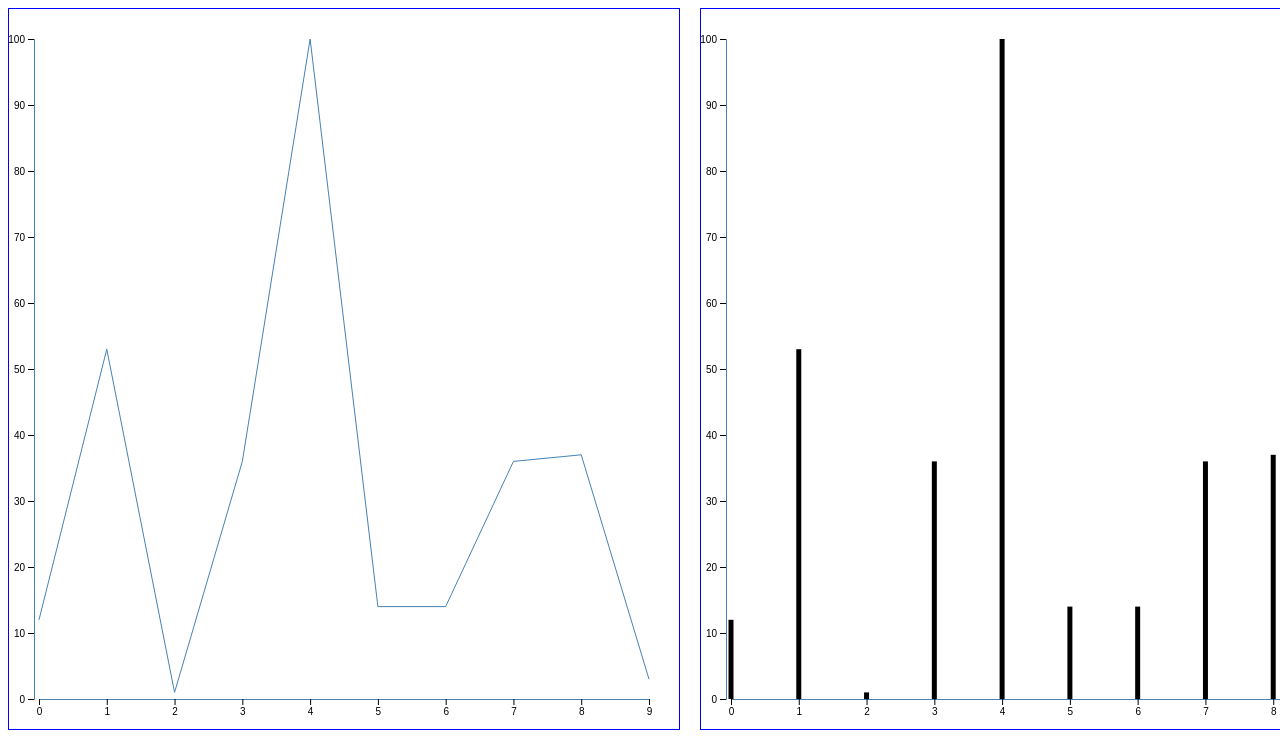
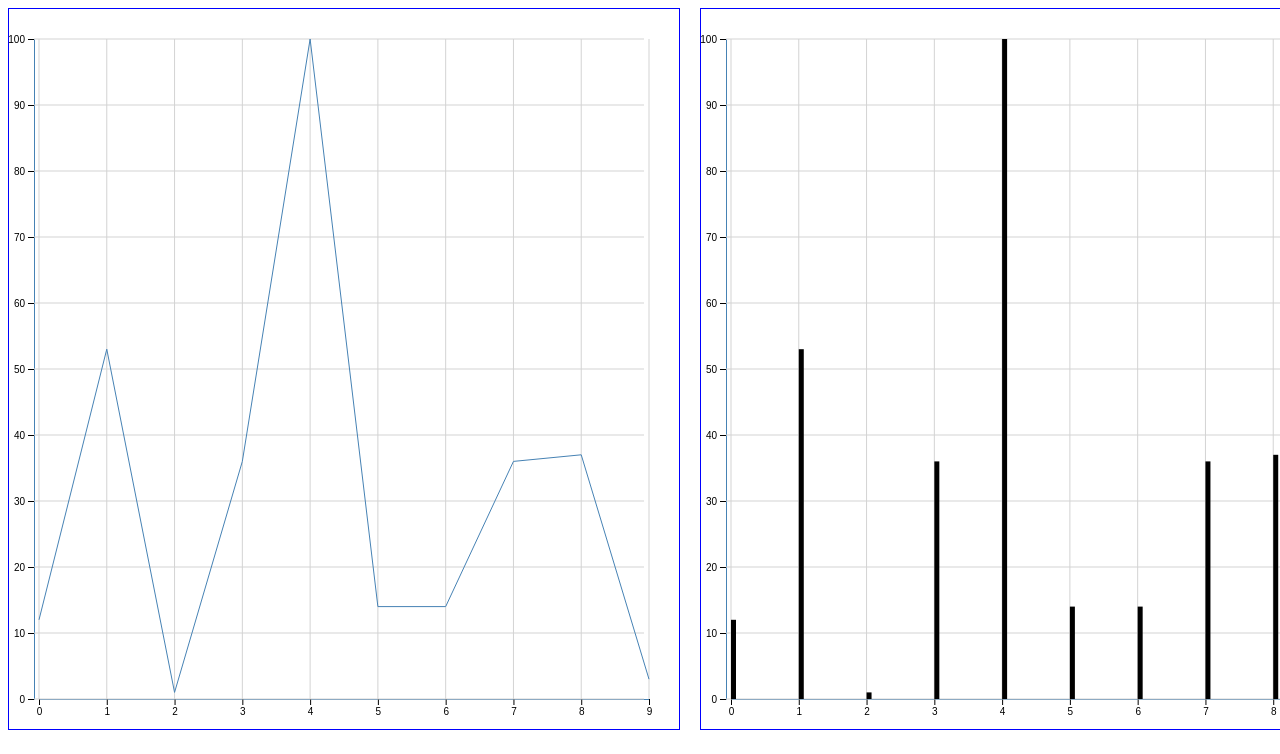
Before and after one commit to PrasunPK/visualization, a plain HTML site: page liveChart/index.html in a window 1280 px wide. Shown: the top 754 px of the page. Drawn offline with nearby package versions, Linux system fonts and the light colour scheme.

Commit message:
updating the bars rather drawing it again

```diff
--- a/liveChart/styles.css
+++ b/liveChart/styles.css
@@ -13,6 +13,10 @@ path {
     fill: none;
 }
 
+.grid{
+    stroke: lightgrey;
+}
+
 #line-chart{
     float: left;
 }
--- a/liveChart/visualize.js
+++ b/liveChart/visualize.js
@@ -1,6 +1,3 @@
-var translate = function (x, y) {
-    return "translate(" + x + "," + y + ")";
-};
 var RANGE = 10;
 const UPPER_LIMIT = 100;
 const LOWER_LIMIT = 0;
@@ -24,6 +21,10 @@ var getLastRandomNumbers = function () {
     randomNumbers.push(_.random(0, 100));
     randomNumbers.shift(1);
     return randomNumbers;
+};
+
+var translate = function (x, y) {
+    return "translate(" + x + "," + y + ")";
 };
 
 var populateLineChart = function (svg, randomNumbers, xScale, yScale) {
@@ -52,13 +53,26 @@ var populateBarChart = function populateBarChart(svg, randomNumbers, xScale, ySc
         })
         .attr('width', width)
         .attr('x', function (d, i) {
-            return xScale(i) - (width/2);
+            return xScale(i);
         })
         .attr('y', function (d) {
             return yScale(d);
         })
         .attr('transform', translate(MARGIN, MARGIN))
         .classed('rect', true);
+
+    svg.selectAll('rect').exit().remove();
+};
+
+var updateBarChart = function (svg, randomNumbers, yScale) {
+    svg.selectAll('rect')
+        .data(randomNumbers)
+        .attr('height', function (d) {
+            return INNER_HEIGHT - yScale(d);
+        })
+        .attr('y', function (d) {
+            return yScale(d);
+        });
 };
 
 var initializeChart = function (xAxis, yAxis, div) {
@@ -71,16 +85,32 @@ var initializeChart = function (xAxis, yAxis, div) {
         .call(xAxis)
         .classed('xAxis', true);
 
+    svg.selectAll('.xAxis .tick')
+        .append('line')
+        .attr('x1', 0)
+        .attr('y1', 0)
+        .attr('x2', 0)
+        .attr('y2', -INNER_HEIGHT)
+        .classed('grid', true);
+
     svg.append('g')
-        .attr('transform', translate(MARGIN-5, MARGIN))
+        .attr('transform', translate(MARGIN - 5, MARGIN))
         .call(yAxis)
         .classed('yAxis', true);
+
+    svg.selectAll('.yAxis .tick')
+        .append('line')
+        .attr('x1', 0)
+        .attr('y1', 0)
+        .attr('x2', INNER_WIDTH)
+        .attr('y2', 0)
+        .classed('grid', true);
+
     return svg;
 };
 
-var removeChartIfExists = function (svgForLine, svgForBar) {
-    svgForLine.selectAll('.path').remove();
-    svgForBar.selectAll('.rect').remove();
+var removeChartIfExists = function (svg) {
+    svg.selectAll('.path').remove();
 };
 
 var loadChart = function () {
@@ -98,14 +128,15 @@ var loadChart = function () {
     var svgForLine = initializeChart(xAxis, yAxis, '#line-chart');
     var svgForBar = initializeChart(xAxis, yAxis, '#bar-chart');
 
+    populateBarChart(svgForBar, randomNumbers, xScale, yScale);
+
     setInterval(function () {
         var randomNumbers = getLastRandomNumbers();
 
-        removeChartIfExists(svgForLine, svgForBar);
+        removeChartIfExists(svgForLine);
 
         populateLineChart(svgForLine, randomNumbers, xScale, yScale);
-        populateBarChart(svgForBar, randomNumbers, xScale, yScale);
-
+        updateBarChart(svgForBar, randomNumbers, yScale);
     }, 250);
 
 };
```
